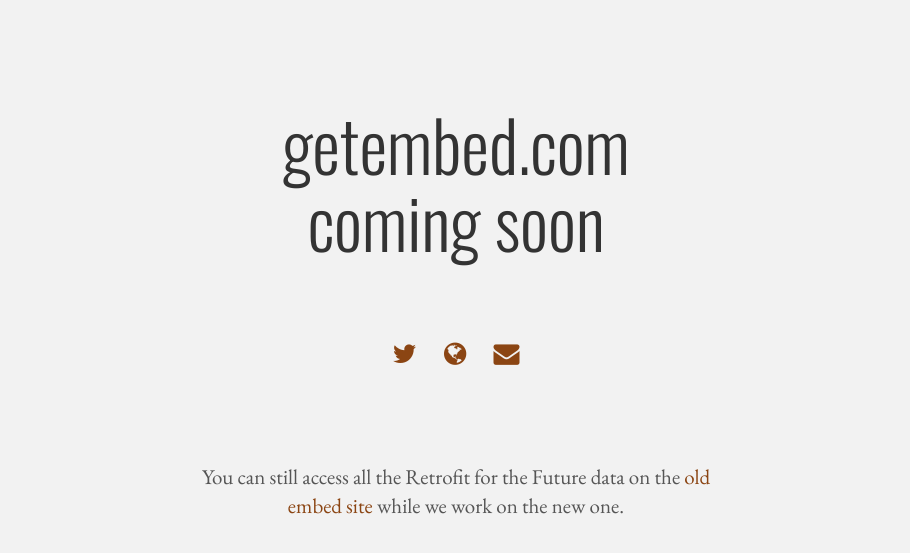
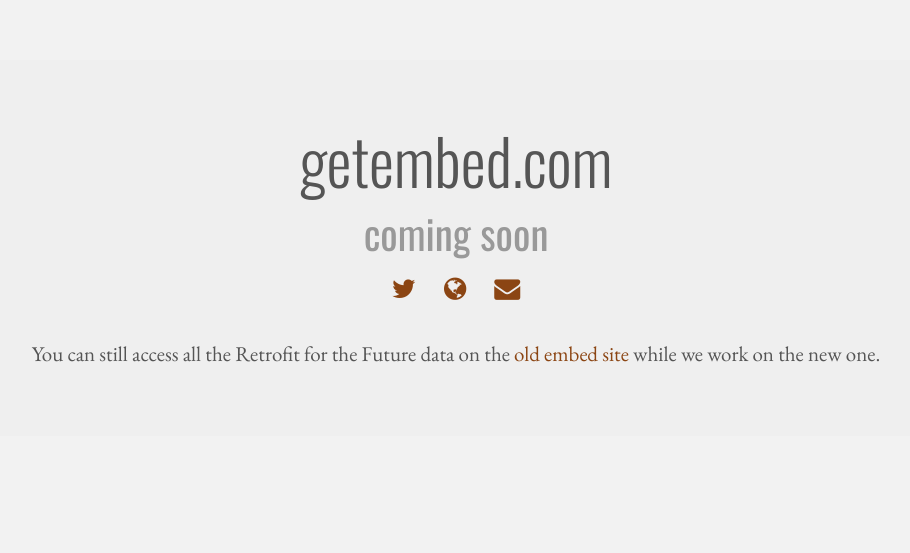
Before and after one commit to MastodonC/www.getembed.com, a plain HTML site: page index.html in a window 1280 px wide. Shown: the whole page, without its empty margins (184-1094 px from the left). Drawn offline with nearby package versions, Linux system fonts and the light colour scheme.

Commit message:
Transparent jumbotron.

```diff
--- a/assets/css/main.css
+++ b/assets/css/main.css
@@ -81,3 +81,7 @@ h1 {
 	font-size: 26px;
 	padding: 12px;
 }
+
+.jumbotron {
+    background-color: rgba(238, 238, 238, 0.7);
+}
--- a/index.html
+++ b/index.html
@@ -32,30 +32,30 @@
 
 
     <div class="container">
-      <div class="logo">
-	<!-- <img src="assets/img/logo.png" width="100" alt="BlackTie.co"> -->
+      <div class="jumbotron centered tooltip-demo w">
+        <h1>getembed.com<br/ > <small>coming soon</small></h1>
+
+        <p>
+	    <a data-toggle="tooltip" title="Twitter" href="http://twitter.com/EnergySvgTrust"><i class="fa fa-twitter"></i></a>
+	    <a data-toggle="tooltip" title="Website" href="http://www.energysavingtrust.org.uk/"><i class="fa fa-globe"></i></a>
+	    <a data-toggle="tooltip" title="Email Us!" href="mailto:theteam@mastodonc.com"><i class="fa fa-envelope"></i></a>
+          </p>
+
+        <p class="lead">
+          You can still access all the Retrofit for the Future data on
+    	  the <a href="http://est.amee.com">old embed site</a> while
+    	  we work on the new one.
+        </p>
+
       </div>
-      <div class="row centered">
-	<div class="col-lg-8 col-lg-offset-2 w">
-	  <h1>getembed.com<br/>coming soon</h1>
-	</div>
-      </div>
-      <div class="row centered">
-	<div class="col-lg-8 col-lg-offset-2 w tooltip-demo">
-	  <a data-toggle="tooltip" title="Twitter" href="http://twitter.com/EnergySvgTrust"><i class="fa fa-twitter"></i></a>
-	  <a data-toggle="tooltip" title="Website" href="http://www.energysavingtrust.org.uk/"><i class="fa fa-globe"></i></a>
-	  <a data-toggle="tooltip" title="Email Us!" href="mailto:theteam@mastodonc.com"><i class="fa fa-envelope"></i></a>
-	</div>
-      </div>
-    </div><!-- /.container -->
+    </div>
+
 
     <div class="container">
       <div class="row w centered">
     	<br>
     	<div class="col-lg-6 col-lg-offset-3">
-    	  <p class="lead">You can still access all the Retrofit for
-    	  the Future data on the <a href="http://est.amee.com">old
-    	  embed site</a> while we work on the new one.</p>
+
     	</div>
       </div>
     </div>
```
